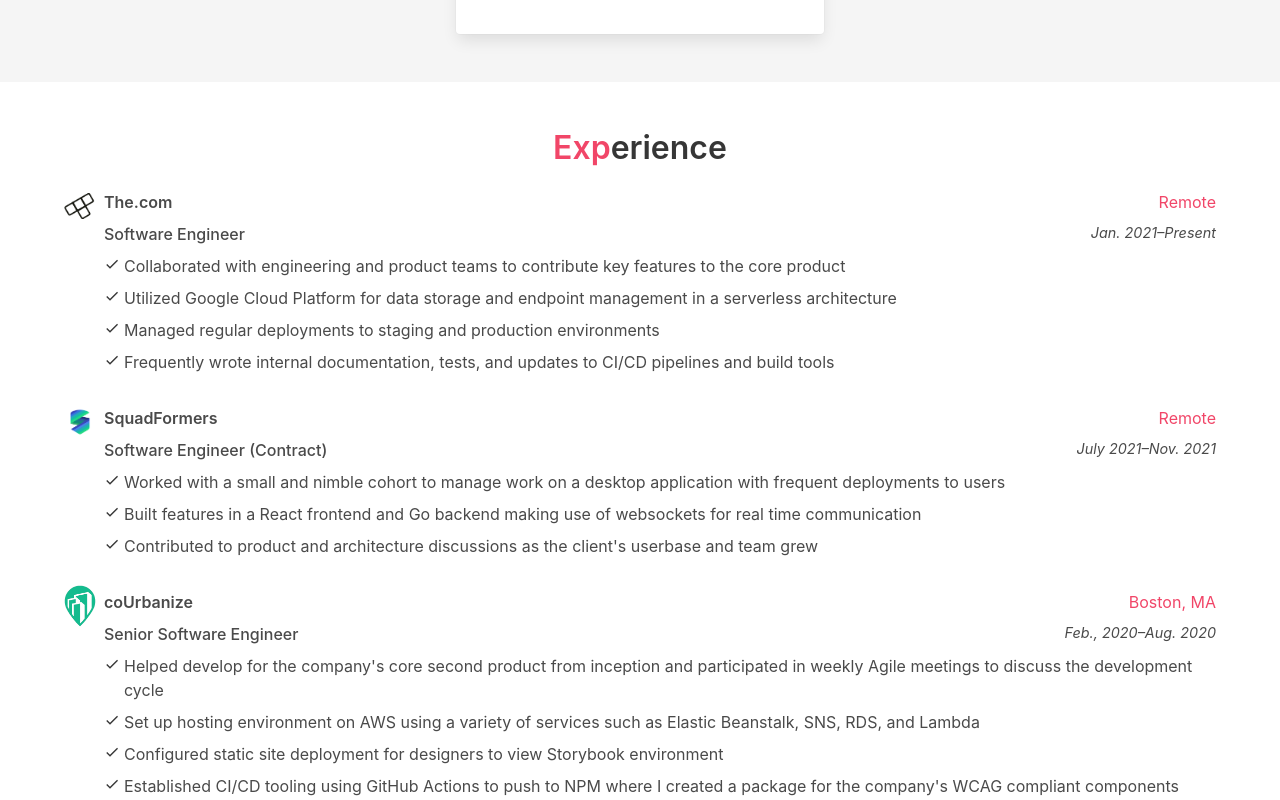
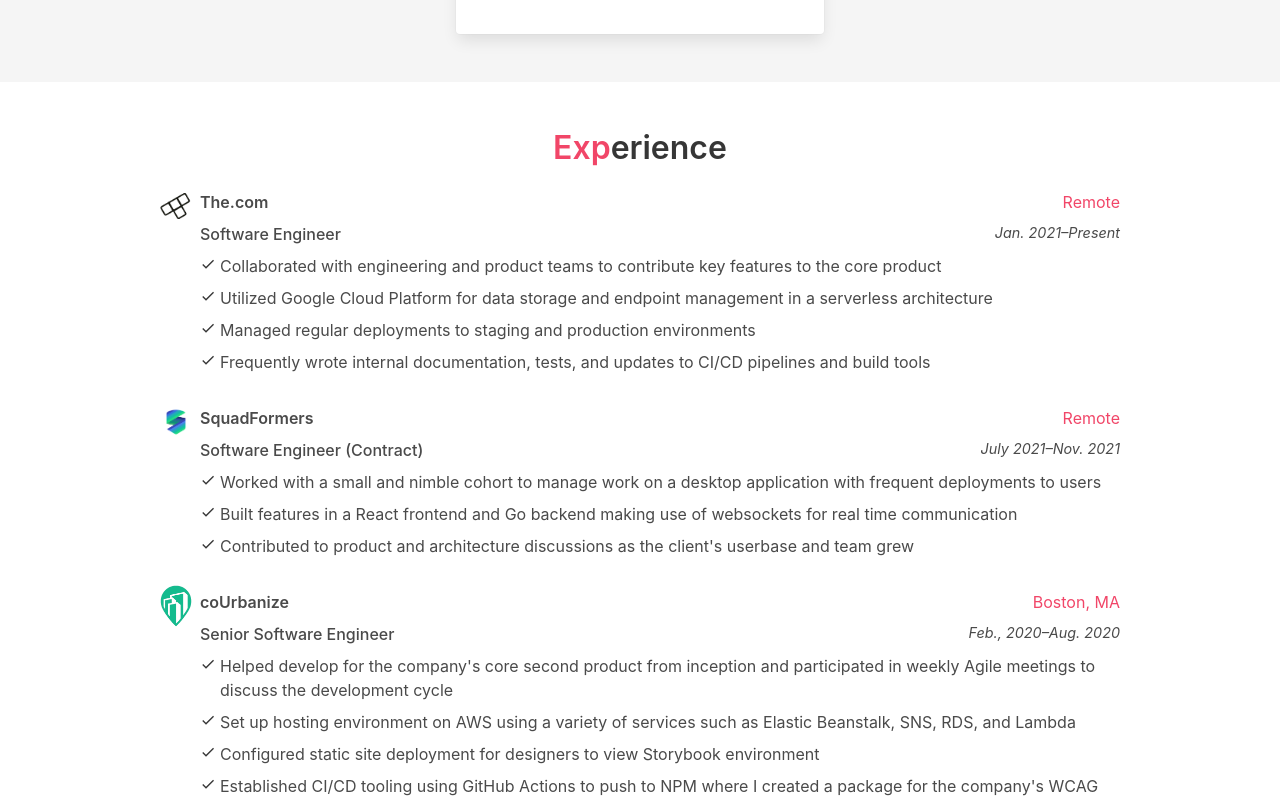
Before and after one commit to richardtorres314/richardtorres314.github.io, a Next.js app: page / in a window 1280 px wide. Shown: the part 1040-1840 px from the top of the page. Built offline with nearby package versions, Linux system fonts and the light colour scheme.

Commit message:
updating dependencies & resizing experience

```diff
--- a/package.json
+++ b/package.json
@@ -16,8 +16,8 @@
     "react-dom": "^18.2.0"
   },
   "devDependencies": {
-    "@types/node": "^20.2.5",
-    "@types/react": "^18.2.7",
+    "@types/node": "^20.8.0",
+    "@types/react": "^18.2.23",
     "eslint": "^8.41.0",
     "eslint-config-next": "^13.5.3",
     "sass": "^1.68.0",
--- a/src/components/experience.tsx
+++ b/src/components/experience.tsx
@@ -5,7 +5,7 @@
 export function Experience() {
   return (
     <section id="experience" className="section">
-      <div className="container">
+      <div className="container is-max-desktop">
         <h2 className="title has-text-centered">
           <span className="has-text-danger">Exp</span>erience
         </h2>
```
Also changed, not shown: 5 other files (tests, documents, lock files or other folders).
